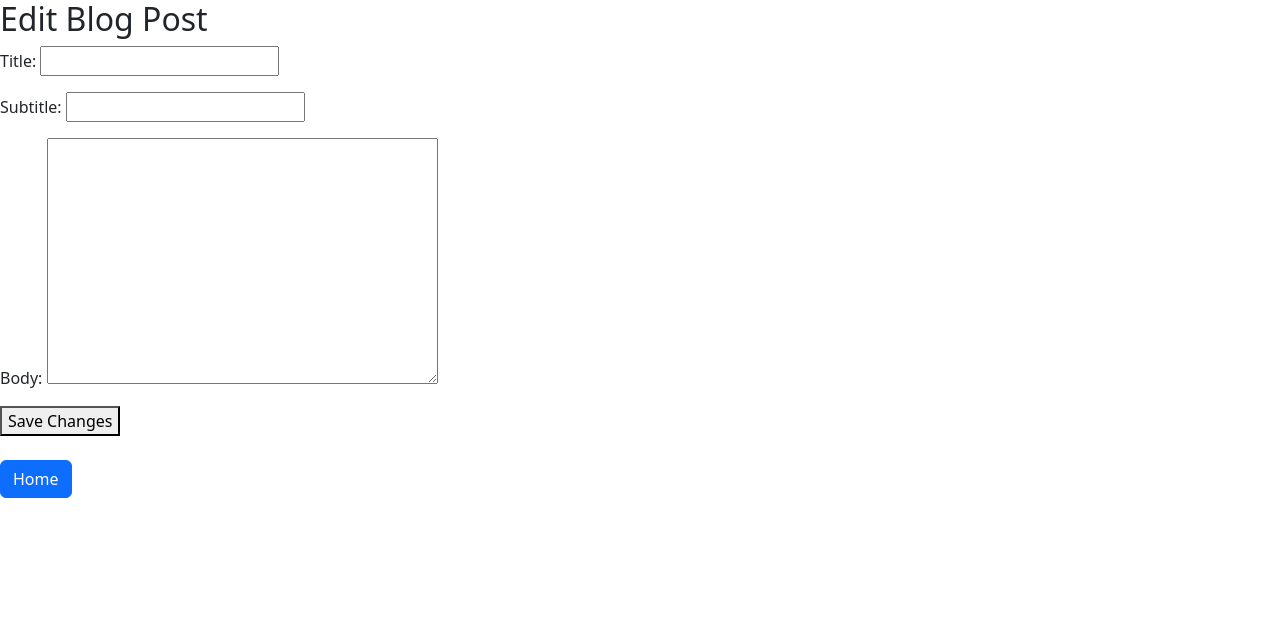
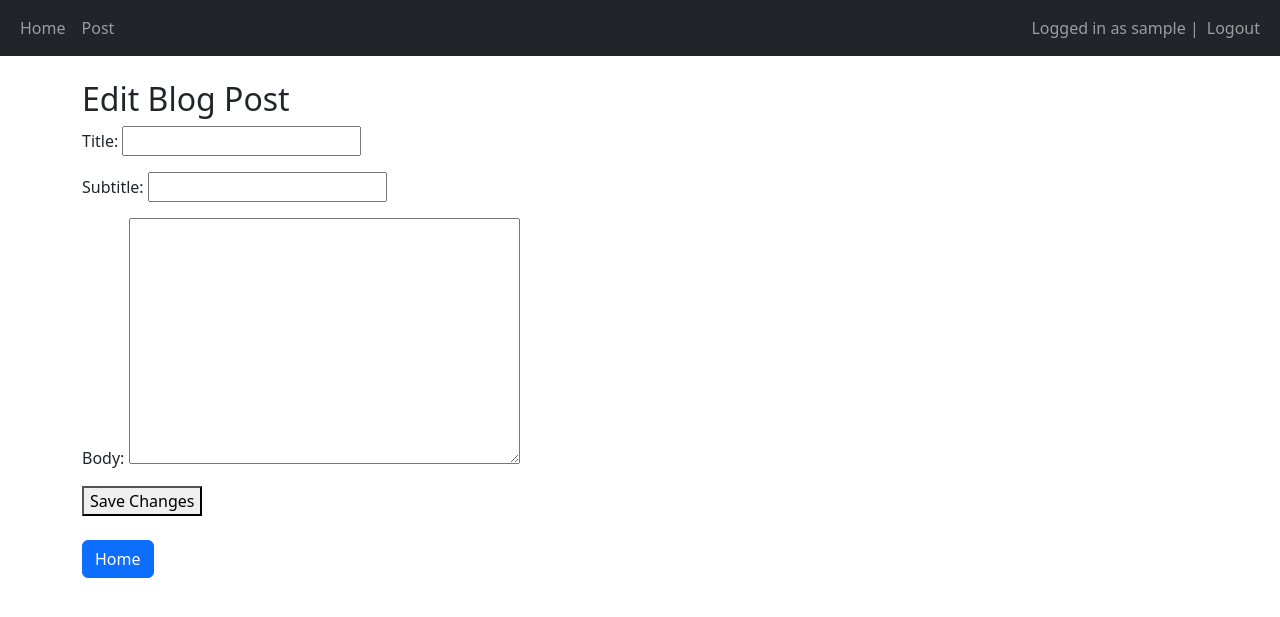
Before and after one commit to damachad/django_blog, a Django app: page /posts/add in a window 1280 px wide. Shown: the top 617 px of the page. Run offline with Django 5.2, Linux system fonts and the light colour scheme; the visitor is signed in with stand-in values (Sample User, id 1).

Commit message:
Add navbar

```diff
--- a/BlogTest/myapp/templates/base.html
+++ b/BlogTest/myapp/templates/base.html
@@ -6,7 +6,7 @@
         <meta charset="UTF-8">
         <meta name="viewport"
             content="width=device-width, initial-scale=1.0">
-        <title>Blog Website</title>
+        <title>{% block title %}Blog Website{% endblock %}</title>
         <!-- Bootstrap CSS -->
         <link href="https://cdn.jsdelivr.net/npm/bootstrap@5.3.3/dist/css/bootstrap.min.css"
             rel="stylesheet"
@@ -16,8 +16,38 @@
         <!-- <link href="{% static "myapp/styles.css" %}" rel="stylesheet"> -->
     </head>
     <body>
+        <nav class="navbar navbar-expand-lg navbar-dark bg-dark">
+            <div class="container-fluid">
+                <div>
+                    <ul class="navbar-nav">
+                        <li class="nav-item">
+                            <a class="nav-link" href="/">Home</a>
+                        </li>
+                        <li class="nav-item">
+                            <a class="nav-link" href="/posts/add">Post</a>
+                        </li>
+                    </ul>
+                </div>
+                <div>
+                    <ul class="navbar-nav">
+                        {% if user.is_authenticated %}
+                        <span class="navbar-text">Logged in as {{ user.username }} | </span>
+                        <li class="nav-item">
+                            <a class="nav-link" href="/logout">Logout</a>
+                        </li>
+                        {% else %}
+                        <li class="nav-item">
+                            <a class="nav-link" href="/login">Login</a>
+                        </li>
+                        {% endif %}
+                    </ul>
+                </div>
+            </div>
+        </nav>
+    <div class="container mt-4">
     {% block content %}
     {% endblock %}
+    </div>
     <!--  Linked CDN links to support bootstrap functionality -->
     <script src="https://cdn.jsdelivr.net/npm/bootstrap@5.3.3/dist/js/bootstrap.bundle.min.js"
         integrity="sha384-YvpcrYf0tY3lHB60NNkmXc5s9fDVZLESaAA55NDzOxhy9GkcIdslK1eN7N6jIeHz"
```
